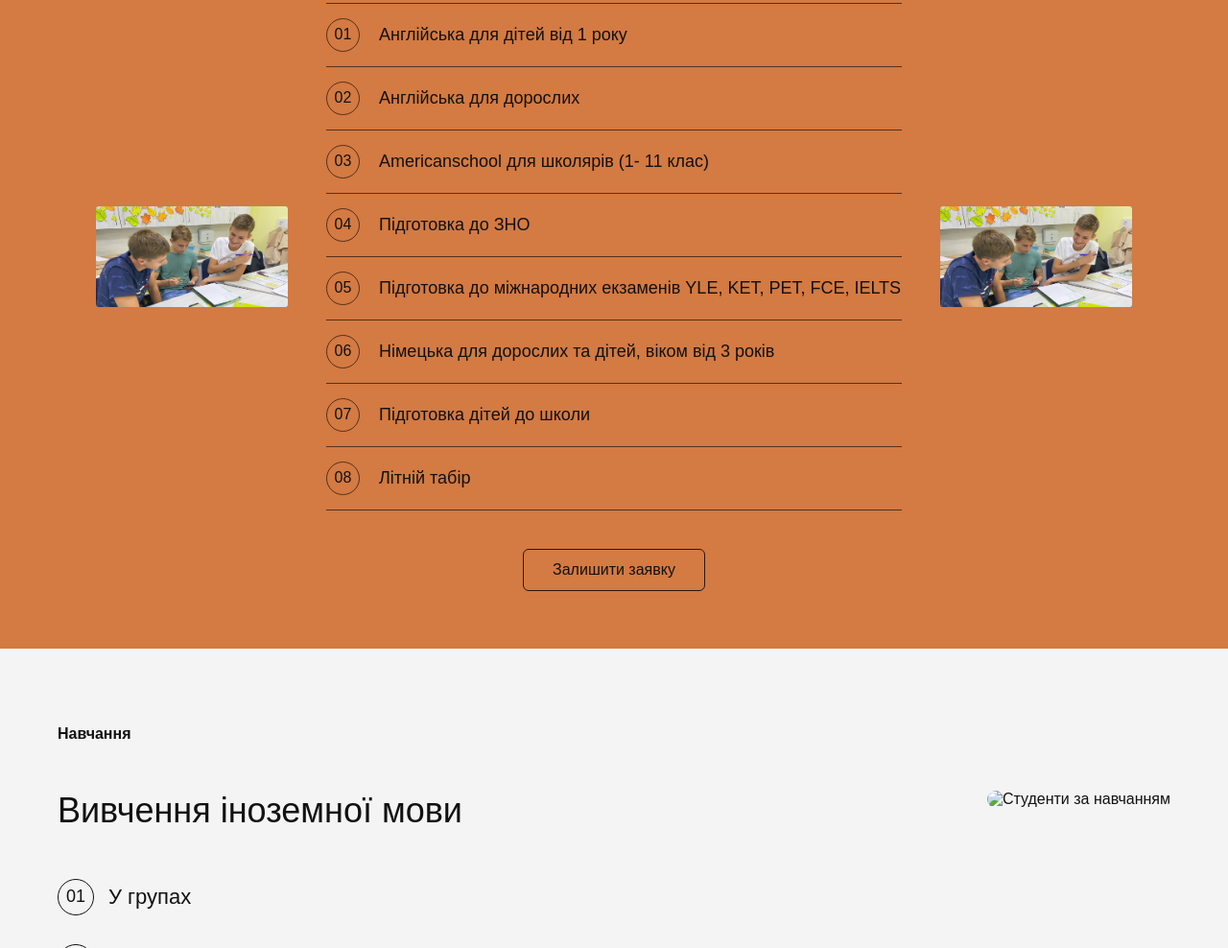
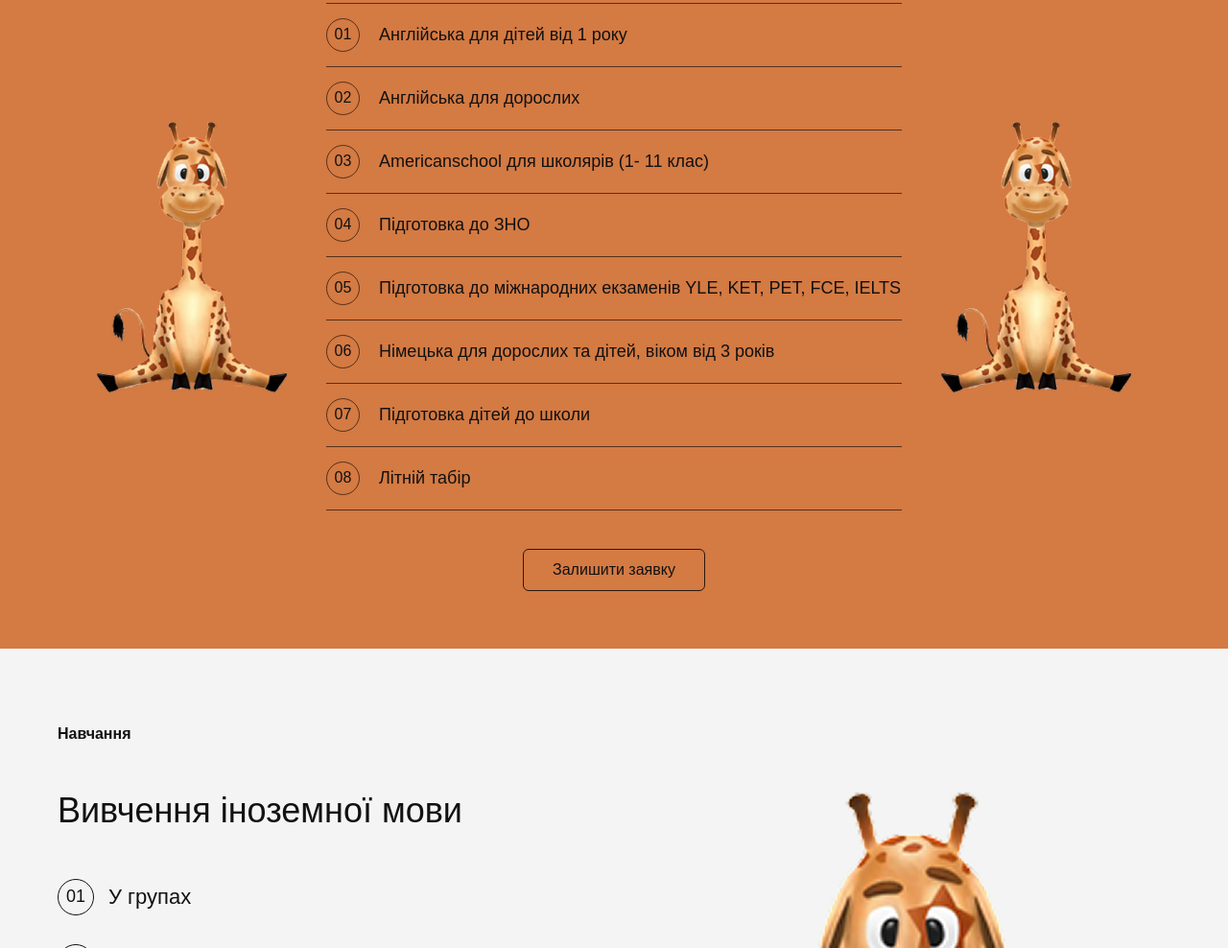
Before and after one commit to Okxu7/GiraffeClubProject_Webpack-SASS, a website built with webpack: page src/index.html in a window 1280 px wide. Shown: the part 1812-2800 px from the top of the page at 96% size. Built offline with nearby package versions, Linux system fonts and the light colour scheme; files whose address does not match are found by name.

Commit message:
webpack.config.js   додано   CopyWebpackPlugin, який автоматично переноситиме всі фото

```diff
--- a/src/index.html
+++ b/src/index.html
@@ -63,7 +63,7 @@
         <div class="hero__giraffe">
           <!-- src="https://pngimg.com/uploads/giraffe/giraffe_PNG13430.png"   alt="Жираф" -->
 
-          <img src="./images/фото.png" alt="Жираф" />
+          <img src="./images/жираф.png"  alt="Жираф" />
         </div>
       </section>
 
@@ -82,27 +82,27 @@
           </div>
           <!-- Карточка 2 -->
           <div class="feature-card">
-            <img src="./images/фото.png" alt="Книга" class="icon" />
+            <img src="./images/1.png"  alt="Книга" class="icon" />
             <p>Сучасні програми й<br />навчальні матеріали</p>
           </div>
           <!-- Карточка 3 -->
           <div class="feature-card">
-            <img src="./images/фото.png" alt="Викладач" class="icon" />
+            <img src="./images/1.png" alt="Викладач" class="icon" />
             <p>Професійні<br />викладачі</p>
           </div>
           <!-- Карточка 4 -->
           <div class="feature-card">
-            <img src="calendar 1.png" alt="Кубок" class="icon" />
+            <img src="./images/1.png" alt="Кубок" class="icon" />
             <p>Переможець<br />«Народний Бренд»<br />(2018, 2019, 2020)</p>
           </div>
           <!-- Карточка 5 -->
           <div class="feature-card">
-            <img src="./images/фото.png" alt="Партнерство" class="icon" />
+            <img src="/images/1.png" alt="Партнерство" class="icon" />
             <p>Топ партнер<br />Cambridge<br />Assessment English</p>
           </div>
           <!-- Карточка 6 -->
           <div class="feature-card">
-            <img src="calendar 1.png" alt="Випускник" class="icon" />
+            <img src="src/images/1.png" alt="Випускник" class="icon" />
             <p>Сотні наших<br />випускників з<br />високим рівнем</p>
           </div>
         </div>
@@ -116,7 +116,7 @@
 
         <div class="directions-body">
           <!-- Левый жираф   -->
-          <img src="./1.png" alt="Жираф" class="side-img" />
+          <img src="./images/жираф.png"    alt="Жираф" class="side-img" />
 
           <ul class="directions-list">
             <li><span class="num">01</span> Англійська для дітей від 1 року</li>
@@ -139,7 +139,7 @@
           </ul>
 
           <!-- Правый жираф  -->
-          <img src="./1.png" alt="Жираф" class="side-img" />
+          <img src="./images/жираф.png"  alt="Жираф" class="side-img" />
         </div>
 
         <!-- <button class="btn-outline">Залишити заявку</button> -->
@@ -160,7 +160,7 @@
           </div>
           <div class="learning-image">
             <!-- Замените путь на актуальный для вашей фотографии -->
-            <img src="./3.png" alt="Студенти за навчанням" />
+            <img src="./images/жираф.png" alt="Студенти за навчанням" />
           </div>
         </div>
 
@@ -213,14 +213,14 @@
       <section>
         <div class="gallery-grid">
           <!-- Всі фото йдуть підряд без обгорток -->
-          <img src="./3.png" class="grid-park" />
-          <img src="./3.png" class="grid-bus" />
-          <img src="./3.png" class="grid-sea" />
-          <img src="./3.png" class="grid-mountains" />
-          <img src="./3.png" class="grid-tree" />
-          <img src="./3.png" class="grid-london" />
-          <img src="./3.png" class="grid-snow" />
-          <img src="./3.png" class="grid-city" />
+          <img src="./images/жираф.png" class="grid-park" />
+          <img src="./images/жираф.png"class="grid-bus" />
+          <img src="./images/жираф.png"class="grid-sea" />
+          <img src="./images/жираф.png"class="grid-mountains" />
+          <img src="./images/жираф.png"class="grid-tree" />
+          <img src="./images/жираф.png"class="grid-london" />
+          <img src="./images/жираф.png"class="grid-snow" />
+          <img src="./images/жираф.png"class="grid-city" />
         </div>
       </section>
 
@@ -246,7 +246,7 @@
           <div class="cards-container" id="slider-container">
             <!-- Картка 1 -->
             <div class="team-card">
-              <img src="./3.png" alt="Валерія Звіранська" />
+              <img src="./images/жираф.png"alt="Валерія Звіранська" />
               <div class="card-info">
                 <h3>Валерія Звіранська</h3>
                 <p>Адміністратор</p>
@@ -255,7 +255,7 @@
 
             <!-- Картка 2 (Центральна) -->
             <div class="team-card">
-              <img src="./3.png" alt="Ольга Мануйлова" />
+              <img src="./images/жираф.png"alt="Ольга Мануйлова" />
               <div class="card-info">
                 <h3>Ольга Мануйлова</h3>
                 <p>Засновниця школи.</p>
@@ -265,7 +265,7 @@
 
             <!-- Картка 3 -->
             <div class="team-card">
-              <img src="./3.png" alt="Наталія Шмалько" />
+              <img src="./images/жираф.png"alt="Наталія Шмалько" />
               <div class="card-info">
                 <h3>Наталія Шмалько</h3>
                 <p>Адміністратор</p>
@@ -274,7 +274,7 @@
 
             <!-- Картка 4 (Нова) -->
             <div class="team-card">
-              <img src="./3.png" alt="Ім'я Співробітника" />
+              <img src="./images/жираф.png"alt="Ім'я Співробітника" />
               <div class="card-info">
                 <h3>Новий Співробітник 1</h3>
                 <p>Викладач</p>
@@ -283,7 +283,7 @@
 
             <!-- Картка 5 (Нова) -->
             <div class="team-card">
-              <img src="./3.png" alt="Ім'я Співробітника" />
+              <img src="./images/жираф.png"alt="Ім'я Співробітника" />
               <div class="card-info">
                 <h3>Новий Співробітник 2</h3>
                 <p>Викладач</p>
@@ -292,7 +292,7 @@
 
             <!-- Картка 5 (Нова) -->
             <div class="team-card">
-              <img src="./3.png" alt="Ім'я Співробітника" />
+              <img src="./images/жираф.png"alt="Ім'я Співробітника" />
               <div class="card-info">
                 <h3>Новий Співробітник 2</h3>
                 <p>Викладач</p>
@@ -301,7 +301,7 @@
 
             <!-- Картка 5 (Нова) -->
             <div class="team-card">
-              <img src="./3.png" alt="Ім'я Співробітника" />
+              <img src="./images/жираф.png"alt="Ім'я Співробітника" />
               <div class="card-info">
                 <h3>Новий Співробітник 2</h3>
                 <p>Викладач</p>
@@ -310,7 +310,7 @@
 
             <!-- Картка 5 (Нова) -->
             <div class="team-card">
-              <img src="./3.png" alt="Ім'я Співробітника" />
+              <img src="./images/жираф.png"alt="Ім'я Співробітника" />
               <div class="card-info">
                 <h3>Новий Співробітник 2</h3>
                 <p>Викладач</p>
@@ -319,7 +319,7 @@
 
             <!-- Картка 5 (Нова) -->
             <div class="team-card">
-              <img src="./3.png" alt="Ім'я Співробітника" />
+              <img src="./images/жираф.png"alt="Ім'я Співробітника" />
               <div class="card-info">
                 <h3>Новий Співробітник 2</h3>
                 <p>Викладач</p>
@@ -370,7 +370,7 @@
                   <h3>Ольга Березовська</h3>
                   <p>приватний нотаріус м.Кропивницький</p>
                 </div>
-                <img src="./1.png" alt="Жираф" class="author-icon" />
+                <img src="./images/жираф.png"  alt="Жираф" class="author-icon" />
               </div>
               <hr class="review-divider" />
               <p class="review-text">
@@ -386,7 +386,7 @@
                   <h3>Іван Петренко</h3>
                   <p>підприємець</p>
                 </div>
-                <img src="./1.png" alt="Жираф" class="author-icon" />
+                <img src="./images/жираф.png"  alt="Жираф" class="author-icon" />
               </div>
               <hr class="review-divider" />
               <p class="review-text">
@@ -404,7 +404,7 @@
                   <h3>Іван Петренко</h3>
                   <p>підприємець</p>
                 </div>
-                <img src="./1.png" alt="Жираф" class="author-icon" />
+                <img src="./images/жираф.png"  alt="Жираф" class="author-icon" />
               </div>
               <hr class="review-divider" />
               <p class="review-text">
@@ -420,7 +420,7 @@
                   <h3>Іван Петренко</h3>
                   <p>підприємець</p>
                 </div>
-                <img src="./1.png" alt="Жираф" class="author-icon" />
+                <img src="./images/жираф.png"  alt="Жираф" class="author-icon" />
               </div>
               <hr class="review-divider" />
               <p class="review-text">
@@ -436,7 +436,7 @@
                   <h3>Іван Петренко</h3>
                   <p>підприємець</p>
                 </div>
-                <img src="./1.png" alt="Жираф" class="author-icon" />
+                <img src="./images/жираф.png"  alt="Жираф" class="author-icon" />
               </div>
               <hr class="review-divider" />
               <p class="review-text">
@@ -452,7 +452,7 @@
                   <h3>Іван Петренко</h3>
                   <p>підприємець</p>
                 </div>
-                <img src="./1.png" alt="Жираф" class="author-icon" />
+                <img src="./images/жираф.png"  alt="Жираф" class="author-icon" />
               </div>
               <hr class="review-divider" />
               <p class="review-text">
```
Also changed, not shown: src/images/open-book.png (renamed from src/images/open-book 1.png).
